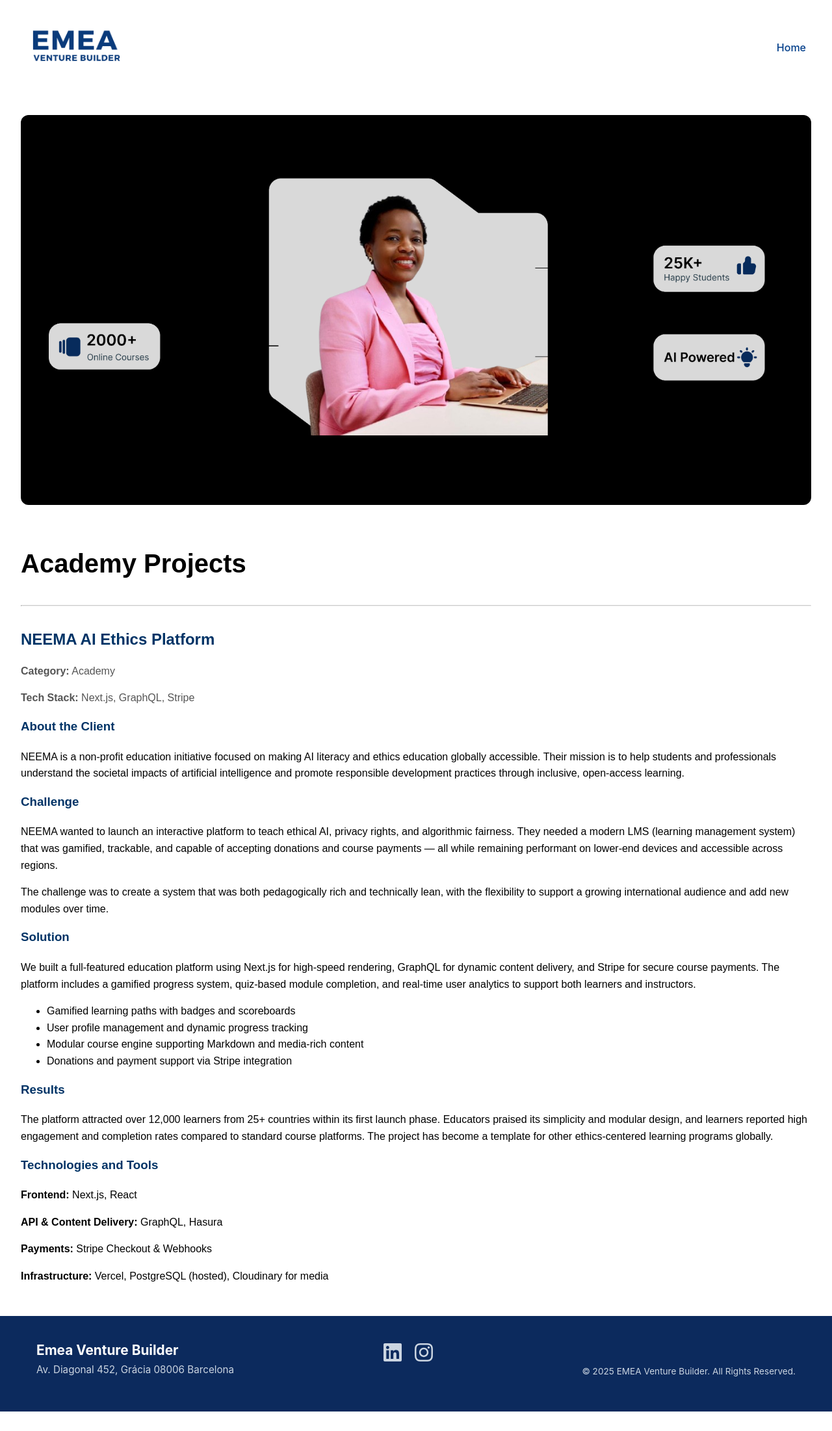
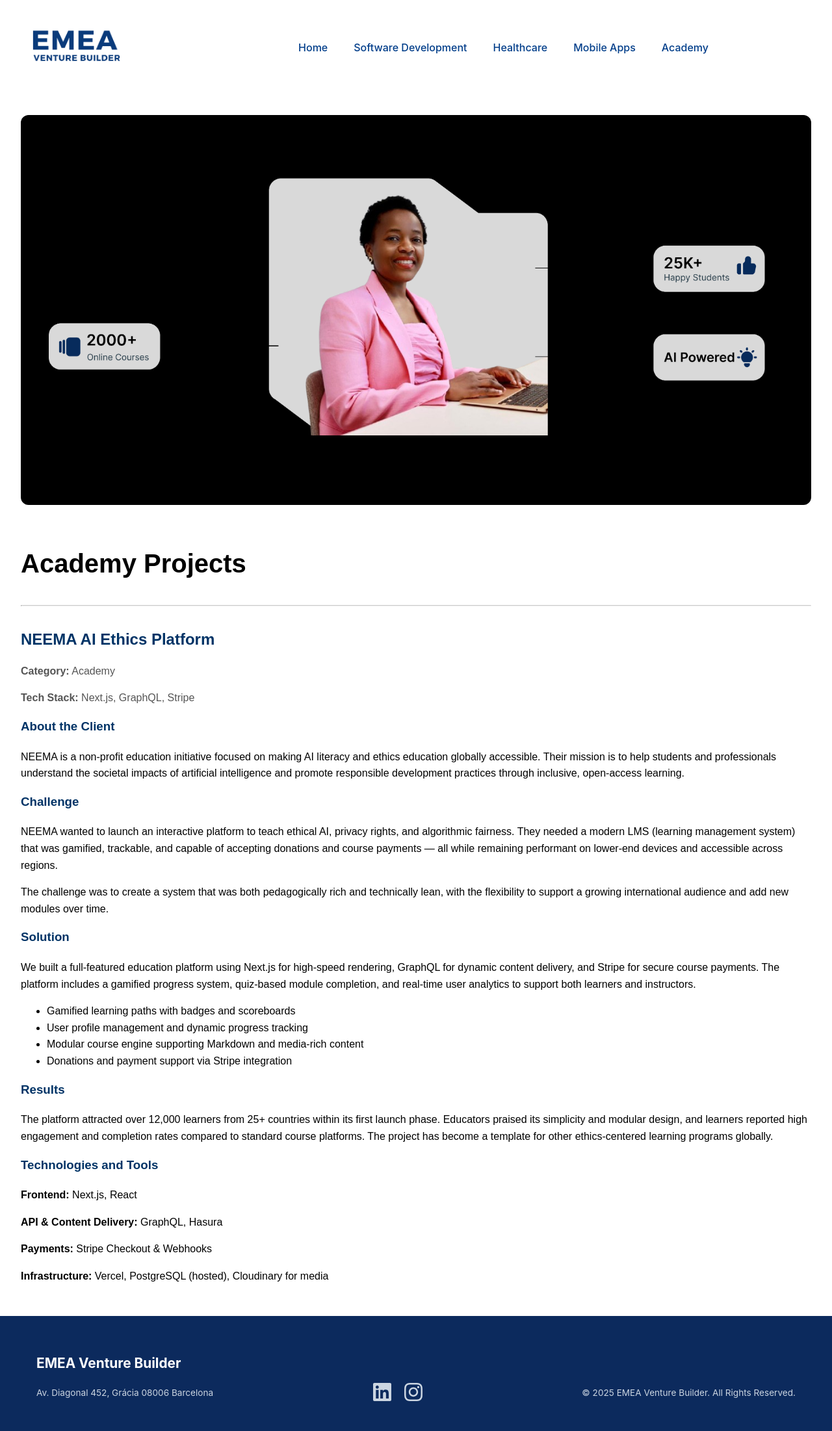
Before and after one commit to lithikanbarasan/emea, a React (Create React App) app: page /academy in a window 1280 px wide. Shown: the whole page at 65% size. Before the commit the page ends 2172 px from the top, so only its background shows below. Built offline with nearby package versions, Linux system fonts and the light colour scheme.

Commit message:
Make changes

```diff
--- a/src/App.jsx
+++ b/src/App.jsx
@@ -120,13 +120,12 @@ function App() {
           </>
         } />
 
-        <Route path="/" element={<Home />} />
-        {/* <Route path="/contact" element={<Contact />} />
-        <Route path="/blog" element={<Blog />} /> */}
+        {/* Removed duplicate "/" route that made the one above unreachable */}
+        {/* <Route path="/" element={<Home />} /> */}
 
         <Route path="/mobile-apps" element={<MobileApps />} />
         <Route path="/healthcare" element={<Healthcare />} />
-        <Route path="/machine-learning" element={<MachineLearning />} />
+        <Route path="/software-development" element={<MachineLearning />} />
         <Route path="/academy" element={<Academy />} />
       </Routes>
 
--- a/src/components/FeatureGrid/featureGrid.jsx
+++ b/src/components/FeatureGrid/featureGrid.jsx
@@ -4,7 +4,7 @@ import { Link } from 'react-router-dom';
 
 // Images for each category
 import MobileImg from '../../assets/projectSectionImages/mobile1.png';
-import HealthcareImg from '../../assets/projectSectionImages/healthcare2.png';
+import HealthcareImg from '../../assets/projectSectionImages/pinkhealthcare.png';
 import MLImg from '../../assets/projectSectionImages/machinelearning1.png';
 import AcademyImg from '../../assets/projectSectionImages/academy3.png';
 
@@ -26,7 +26,7 @@ const FeatureGrid = ({
       image: MLImg,
       title: 'Software Development',
       description: 'Data platforms for process automation, real-time insights, and optimization',
-      link: '/machine-learning'
+      link: '/software-development'
     },
     {
       image: AcademyImg,
--- a/src/components/footer.jsx
+++ b/src/components/footer.jsx
@@ -7,25 +7,39 @@ function Footer() {
   return (
     <footer className={styles.footer}>
       <div className={styles.footerContent}>
-  <div className={styles.leftSection}>
-    <Link to="/" className={styles.logo}>Emea Venture Builder</Link>
-    <p className={styles.address}>Av. Diagonal 452, Grácia 08006 Barcelona</p>
+
+        {/* Row 1: Powered by + Logo */}
+        <div className={styles.logoRow}>
+          <span className={styles.logoText}>EMEA Venture Builder</span>
         </div>
 
+        {/* Row 2: Left (address) • Center (icons) • Right (copyright) */}
+        <div className={styles.footerRow}>
+          <p className={styles.rights}>Av. Diagonal 452, Grácia 08006 Barcelona</p>
+
           <div className={styles.centerSection}>
-    <a href="https://www.linkedin.com/company/emea-venture/" target="_blank" rel="noopener noreferrer">
+            <a
+              href="https://www.linkedin.com/company/emea-venture/"
+              target="_blank"
+              rel="noopener noreferrer"
+              aria-label="LinkedIn"
+            >
               <FaLinkedin className={styles.icon} />
             </a>
-    <a href="https://www.instagram.com/speaker_nema/" target="_blank" rel="noopener noreferrer">
+            <a
+              href="https://www.instagram.com/speaker_nema/"
+              target="_blank"
+              rel="noopener noreferrer"
+              aria-label="Instagram"
+            >
               <FaInstagram className={styles.icon} />
             </a>
           </div>
 
-  <div className={styles.rightSection}>
-    <p className={styles.copyright}>© 2025 EMEA Venture Builder. All Rights Reserved.</p>
-  </div>
+          <p className={styles.rights}>© 2025 EMEA Venture Builder. All Rights Reserved.</p>
         </div>
 
+      </div>
     </footer>
   );
 }
--- a/src/components/footer.module.css
+++ b/src/components/footer.module.css
@@ -9,45 +9,54 @@
   margin: 0 auto;
   padding: 0 1rem;
   display: flex;
-  justify-content: space-between;
-  align-items: flex-start;
+  flex-direction: column; /* two rows: logoRow, footerRow */
   gap: 1rem;
-  flex-wrap: nowrap;
 }
 
-/* LEFT SECTION: Logo and Address */
-.leftSection {
+/* Row 1: Powered by + logo */
+.logoRow {
   display: flex;
-  flex-direction: column;
-  align-items: flex-start;
-  flex: 0 0 auto;
+  align-items: center;
+  gap: 10px;
+  padding-top: 20px;
 }
 
-.logo {
-  color: white;
-  font-weight: bold;
-  text-decoration: none;
+.logoText {
+  font-weight: 700;
   font-size: 1.3rem;
+  color: #ffffff;
 }
 
-.address {
-  margin-top: 0.5rem;
-  font-size: 0.95rem;
-  color: #cbd5e1;
+.logoImage {
+  height: 36px;
+  width: auto;
+  display: block;
 }
 
-/* CENTER SECTION: Social Icons */
+/* Row 2: Address (left) • Icons (center) • Copyright (right) */
+.footerRow {
+  display: flex;
+  align-items: center;
+  justify-content: space-between; /* left, center, right */
+  width: 100%;
+  gap: 1rem;
+}
+
+.footerRow p {
+  margin: 0;
+}
+
 .centerSection {
   display: flex;
   align-items: center;
   justify-content: center;
   gap: 1rem;
-  flex: 1;
+  min-width: 120px; /* keeps icons centered when text is long */
 }
 
 .icon {
   color: #cbd5e1;
-  font-size: 2.0rem;
+  font-size: 2rem;
   transition: color 0.3s ease;
 }
 
@@ -55,68 +64,22 @@
   color: #ffffff;
 }
 
-/* RIGHT SECTION: Copyright */
-.rightSection {
-  display: flex;
-  align-items: flex-start;
-  justify-content: flex-end;
-  flex: 0 0 auto;
-  white-space: nowrap;
-  margin-top: 1.5rem; /* ADDED: Pushes it to align with address */
+/* Shared styling for address and copyright */
+.rights {
+  font-size: 0.85rem;
+  color: #cbd5e1;
+  line-height: 1.4;
 }
 
-
-.copyright {
-  font-size: 0.85rem;
-  color: #cbd5e1;
-}
-
-/* BUTTON STYLE (if used elsewhere in footer) */
-.contactButton {
-  background-color: #ffffff;
-  color: #0c2a5d;
-  padding: 0.5rem 1.2rem;
-  border-radius: 4px;
-  text-decoration: none;
-  font-weight: 500;
-  transition: background-color 0.3s ease, color 0.3s ease;
-  text-align: center;
-}
-
-.contactButton:hover {
-  background-color: #cce4ff;
-  color: #023e8a;
-}
-
-/* RESPONSIVE DESIGN */
+/* Responsive: stack the second row on small screens */
 @media screen and (max-width: 768px) {
-  .footerContent {
+  .footerRow {
     flex-direction: column;
-    align-items: center;
+    gap: 0.5rem;
     text-align: center;
   }
 
-  .leftSection,
-  .centerSection,
-  .rightSection {
-    width: 100%;
-    align-items: center;
+  .centerSection {
     justify-content: center;
-    margin-bottom: 1rem;
-    text-align: center;
-  }
-
-  .rightSection {
-    margin-bottom: 0;
-  }
-
-  .contactButton {
-    width: 100%;
-    max-width: 250px;
-    margin-bottom: 1rem;
-  }
-
-  .copyright {
-    margin-top: 1rem;
   }
 }
--- a/src/components/header.jsx
+++ b/src/components/header.jsx
@@ -1,8 +1,7 @@
 import React from 'react';
 import { Link } from 'react-router-dom';
 import styles from './header.module.css';
-import Logo from '../assets/ListEntryIcons/emea_venture_logo.png'; // adjust path if needed
-
+import Logo from '../assets/ListEntryIcons/emea_venture_logo.png'; // keep or adjust path if needed
 
 function Header() {
   return (
@@ -12,12 +11,27 @@ function Header() {
           <img src={Logo} alt="EMEA Venture Logo" className={styles.logoImage} />
         </Link>
       </div>
+
       <nav className={styles.nav}>
         <Link to="/" className={styles.navLink}>Home</Link>
-        {/* <Link to="/blog" className={styles.navLink}>Blog</Link>
-        <Link to="/contact" className={styles.navLink}>Contact Us</Link> */}
+        <Link to="/software-development" className={styles.navLink}>Software Development</Link>
+        <Link to="/healthcare" className={styles.navLink}>Healthcare</Link>
+        <Link to="/mobile-apps" className={styles.navLink}>Mobile Apps</Link>
+
+
+
+        {/* External link for Academy */}
+        <a
+          href="https://neemaai.io"
+          className={styles.navLink}
+          target="_blank"
+          rel="noopener noreferrer"
+        >
+          Academy
+        </a>
       </nav>
     </header>
   );
 }
+
 export default Header;
--- a/src/components/header.module.css
+++ b/src/components/header.module.css
@@ -23,6 +23,8 @@
 .nav {
   display: flex;
   gap: 40px;
+  padding-right: 150px;
+  align-items: center;
 }
 
 .navLink {
--- a/src/projectpages/Healthcare.jsx
+++ b/src/projectpages/Healthcare.jsx
@@ -1,5 +1,5 @@
 import React from 'react';
-import HealthcareImg from '../assets/projectSectionImages/healthcare2.png';
+import HealthcareImg from '../assets/projectSectionImages/pinkhealthcare.png';
 import CTScanImg from '../assets/screenshots/deeplearning.png';
 import DashboardImg from '../assets/screenshots/healthcareimg.png';
 
@@ -105,7 +105,7 @@ const Healthcare = () => (
         <h4 style={{ color: '#003366', fontSize: '1.15rem', fontWeight: '700', margin: 0 }}>Real-time Disease Detection</h4>
       </div>
       <p style={{ fontSize: '1rem', color: '#000', margin: 0 }}>
-      In under 5 minutes, CrohnScan identifies disease subtypes using AI-based pattern recognition and digital biomarker mapping. This cuts down years of diagnostic uncertainty to mere moments.
+      CrohnScan identifies disease subtypes with AI-based pattern recognition/ digital biomarker mapping. This cuts down years of diagnostic uncertainty to moments.
 
       </p>
     </div>
@@ -122,7 +122,7 @@ const Healthcare = () => (
         <h4 style={{ color: '#003366', fontSize: '1.15rem', fontWeight: '700', margin: 0 }}>Clinical Dashboard</h4>
       </div>
       <p style={{ fontSize: '1rem', color: '#000', margin: 0 }}>
-      Clinicians receive results in real time via a secure dashboard that provides disease classification, confidence level, and interpretive guidance for treatment decision support.
+      Clinicians receive results in real time via a secure dashboard that provides disease classification, confidence level, and guidance for treatment decision support.
       </p>
     </div>
   </div>
--- a/src/projectpages/MachineLearning.jsx
+++ b/src/projectpages/MachineLearning.jsx
@@ -144,7 +144,7 @@ const MachineLearning = () => (
         <h4 style={{ color: '#003366', fontSize: '1.15rem', fontWeight: '700', margin: 0 }}>Privacy-Safe Use</h4>
       </div>
       <p style={{ fontSize: '1rem', color: '#000', margin: 0 }}>
-      ProfilingCheck focuses only on publicly available digital footprints, protecting individual privacy while delivering insightful, ethical evaluations for recruitment, partnership, and profiling.
+      ProfilingCheck focuses only on publicly available digital footprints, protecting individual privacy, ethical evaluations for recruitment, partnership, and profiling.
       </p>
     </div>
   </div>
--- a/src/projectpages/MobileApps.jsx
+++ b/src/projectpages/MobileApps.jsx
@@ -92,7 +92,7 @@ const MobileApps = () => (
       display: 'flex',
       justifyContent: 'center',
       alignItems: 'center', // <-- Vertically centers the text column
-      gap: '2rem',
+      gap: '6rem',          // increased spacing between image columns and the text column
       flexWrap: 'wrap',
       marginBottom: '3rem',
       textAlign: 'left'
@@ -114,12 +114,12 @@ const MobileApps = () => (
           {
             number: 2,
             heading: 'Digital Biomarker',
-            text: 'Tackles hormone fluctuations during the monthly cycle. By mapping symptoms to the infradian rhythm, women can anticipate flare-ups and work with doctors to optimize care.'
+            text: 'Tackles hormone fluctuations during the monthly cycle. By mapping symptoms to the infradian rhythm, women can anticipate flare-ups.'
           },
           {
             number: 3,
             heading: 'AI and EOG',
-            text: 'Uses Electrooculogram (EOG) signals to record eye movement in real-time. Paired with AI, it may support ADHD diagnostics (Fatma et al., 2019; Vakil et al., 2019).'
+            text: 'Uses Electrooculogram (EOG) signals to record eye movement in real-time. Paired with AI, it may support ADHD diagnostics.'
           },
           {
             number: 4,
```
Also changed, not shown: src/assets/projectSectionImages/pinkhealthcare.png (added). Lines whose indentation alone changed are shown as unchanged.
